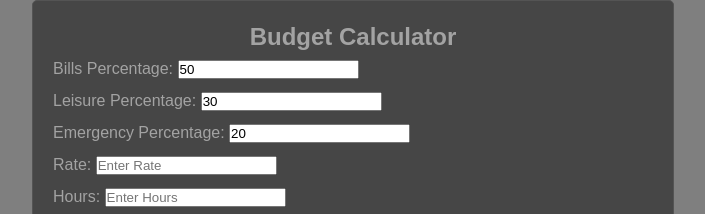
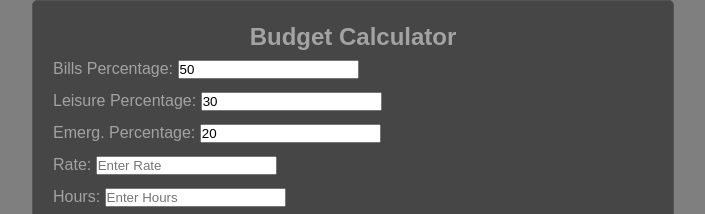
Before and after one commit to beingsie/ai-ce, a plain HTML site: page projects/budget_rules/src/index.html in a window 1280 px wide. Shown: the top 214 px of the page, without its empty margins (287-992 px from the left). Drawn offline with nearby package versions, Linux system fonts and the light colour scheme.

Commit message:
refactor: change lable name

```diff
--- a/projects/budget_rules/src/index.html
+++ b/projects/budget_rules/src/index.html
@@ -21,7 +21,7 @@
             <label for="leisurePercentage">Leisure Percentage:</label>
             <input type="number" id="leisurePercentage" value="30"><br>
 
-            <label for="emergencyPercentage">Emergency Percentage:</label>
+            <label for="emergencyPercentage">Emerg. Percentage:</label>
             <input type="number" id="emergencyPercentage" value="20"><br>
 
             <label for="rateInput" class="block text-gray-700 text-sm font-bold mb-2">Rate:</label>
```
